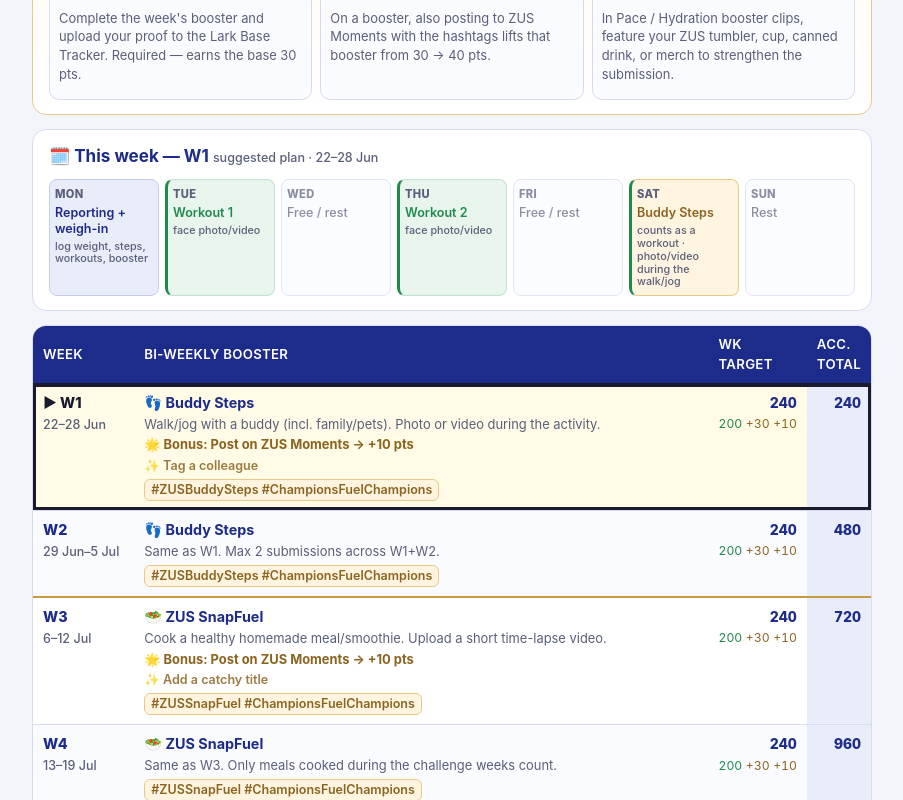
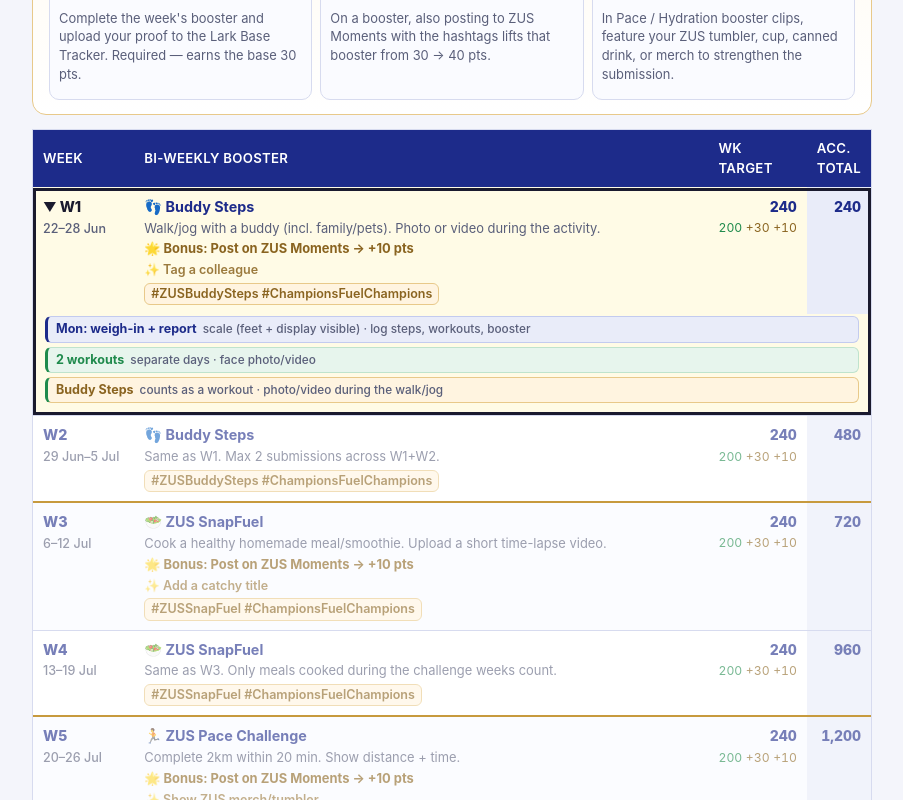
Before and after one commit to zhuhang-jasper/slimpossible-helper, a React (Vite) app: page / in a window 1280 px wide. Shown: the part 620-1420 px from the top of the page, without its empty margins (188-1091 px from the left). Built offline with nearby package versions, Linux system fonts and the light colour scheme.

Commit message:
feat: added scroll into view for expand collapse week

```diff
--- a/src/App.jsx
+++ b/src/App.jsx
@@ -1,3 +1,4 @@
+import { useState, useEffect, useRef, Fragment } from "react";
 import {
     WEEKLY_TASKS,
     BONUS_TASKS,
@@ -27,6 +28,32 @@
         return { ...b, total: acc, isCurrent: i === currentWeek, phaseStart };
     });
     const fmt = (n) => n.toLocaleString("en-US");
+
+    // Expandable 7-day plan: which week index is open (current week by default).
+    const [openWeek, setOpenWeek] = useState(currentWeek);
+    const rowRefs = useRef({});
+    const scrollRowIntoView = (i) => {
+        const row = rowRefs.current[i];
+        if (!row) return;
+        // account for the sticky table header so the row isn't hidden under it
+        const headerH =
+            document.querySelector(".tablecard thead")?.offsetHeight || 0;
+        const top =
+            row.getBoundingClientRect().top + window.scrollY - headerH;
+        window.scrollTo({ top, behavior: "smooth" });
+    };
+    const toggleWeek = (i) =>
+        setOpenWeek((cur) => {
+            const next = cur === i ? -1 : i;
+            // scroll the row into view when it opens (after the plan row renders)
+            if (next === i) requestAnimationFrame(() => scrollRowIntoView(i));
+            return next;
+        });
+
+    // Auto-scroll the current week into view on load/refresh.
+    useEffect(() => {
+        if (currentWeek >= 0) scrollRowIntoView(currentWeek);
+    }, []);
 
     return (
         <div className="wrap">
@@ -110,29 +137,6 @@
                 </div>
             </section>
 
-            {/* This week's suggested day-by-day plan (only during the challenge) */}
-            {currentWeek >= 0 && (
-                <section className="weekplan">
-                    <h2>
-                        🗓️ This week — {BOOSTERS[currentWeek].wk}{" "}
-                        <span className="wp-sub">
-                            suggested plan · {BOOSTERS[currentWeek].dates}
-                        </span>
-                    </h2>
-                    <div className="wp-grid">
-                        {buildDayPlan(BOOSTERS[currentWeek]).map((d) => (
-                            <div className={`wp-day ${d.kind}`} key={d.day}>
-                                <span className="wp-dow">{d.day}</span>
-                                <span className="wp-task">{d.label}</span>
-                                {d.cue && (
-                                    <span className="wp-cue">{d.cue}</span>
-                                )}
-                            </div>
-                        ))}
-                    </div>
-                </section>
-            )}
-
             {/* Booster rotation table */}
             <div className="tablecard">
                 <div className="scroll">
@@ -148,23 +152,37 @@
                             </tr>
                         </thead>
                         <tbody>
-                            {rows.map((b) => (
+                            {rows.map((b, i) => {
+                                const open = openWeek === i;
+                                return (
+                                    <Fragment key={b.wk}>
                                         <tr
-                                    key={b.wk}
+                                            ref={(el) =>
+                                                (rowRefs.current[i] = el)
+                                            }
                                             data-phase={b.phase}
-                                    className={`${b.isCurrent ? "current" : ""}${b.phaseStart ? " phase-start" : ""}`}
+                                            onClick={() => toggleWeek(i)}
+                                            className={`wkrow${b.isCurrent ? " current" : ""}${b.phaseStart ? " phase-start" : ""}${open ? " open" : ""}`}
                                         >
                                             <td className="wk">
-                                        {b.isCurrent ? "▶ " : ""}
+                                                {b.isCurrent && (
+                                                    <span className="caret">
+                                                        {open ? "▼" : "▶"}
+                                                    </span>
+                                                )}
                                                 {b.wk}
-                                        <span className="dates">{b.dates}</span>
+                                                <span className="dates">
+                                                    {b.dates}
+                                                </span>
                                             </td>
                                             <td>
                                                 <span className="booster">
                                                     {b.icon} {b.name}
                                                 </span>
                                                 <br />
-                                        <span className="post">{b.desc}</span>
+                                                <span className="post">
+                                                    {b.desc}
+                                                </span>
                                                 <br />
                                                 {b.bonus && (
                                                     <>
@@ -182,21 +200,68 @@
                                                         <br />
                                                     </>
                                                 )}
-                                        <span className="tag">{b.tags}</span>
+                                                <span className="tag">
+                                                    {b.tags}
+                                                </span>
                                             </td>
                                             <td className="wkmax">
                                                 <span className="wkmax-total">
                                                     {WEEK_MAX}
                                                 </span>
                                                 <span className="wkmax-base">
-                                            <b className="p-base">200</b>
-                                            <b className="p-boost">+30</b>
-                                            <b className="p-bonus">+10</b>
+                                                    <b className="p-base">
+                                                        200
+                                                    </b>
+                                                    <b className="p-boost">
+                                                        +30
+                                                    </b>
+                                                    <b className="p-bonus">
+                                                        +10
+                                                    </b>
                                                 </span>
                                             </td>
-                                    <td className="total">{fmt(b.total)}</td>
+                                            <td className="total">
+                                                {fmt(b.total)}
+                                            </td>
                                         </tr>
-                            ))}
+                                        {open && (
+                                            <tr
+                                                className={`planrow${b.isCurrent ? " current" : ""}`}
+                                            >
+                                                <td colSpan={4}>
+                                                    <div className="wp-strip">
+                                                        <ul className="wp-actions">
+                                                            {buildDayPlan(b).map(
+                                                                (d) => (
+                                                                    <li
+                                                                        key={
+                                                                            d.label
+                                                                        }
+                                                                        className={`wp-act ${d.kind}`}
+                                                                    >
+                                                                        <span className="wp-clabel">
+                                                                            {
+                                                                                d.label
+                                                                            }
+                                                                        </span>
+                                                                        {d.cue && (
+                                                                            <span className="wp-ccue">
+                                                                                {
+                                                                                    d.cue
+                                                                                }
+                                                                            </span>
+                                                                        )}
+                                                                    </li>
+                                                                ),
+                                                            )}
+                                                        </ul>
+                                                    </div>
+                                                </td>
+                                            </tr>
+                                        )}
+                                    </Fragment>
+                                );
+                            })}
                         </tbody>
                     </table>
                 </div>
--- a/src/data.js
+++ b/src/data.js
@@ -89,32 +89,24 @@
     mind: { isWorkout: false, proof: "reflection or photo at the talk" },
 };
 
-// Build this week's suggested Mon–Sun plan (NOT mandated by ZUS — a sensible spread).
-// If the booster is itself a workout, it fills one of the 3 workout slots (Sat),
-// so you only do 2 plain workouts + the booster. Otherwise the booster gets its own day.
-// Returns [{ day, kind, label, cue }]; kind drives styling.
+// Build this week's action checklist (NOT a daily schedule — just the things to do).
+// Always starts with Monday reporting, then weigh-in, workouts, and the booster.
+// If the booster is itself a workout, it counts as one workout (so 2 others + booster);
+// otherwise it's a separate action on top of 3 workouts.
+// Returns [{ kind, label, cue }]; kind drives styling (report / workout / booster / combo).
 export function buildDayPlan(booster) {
     const m = BOOSTER_META[booster.phase] || {};
-    const plan = [
-        { day: "Mon", kind: "report", label: "Reporting + weigh-in", cue: "log weight, steps, workouts, booster" },
-        { day: "Tue", kind: "workout", label: "Workout 1", cue: "face photo/video" },
-        { day: "Thu", kind: "workout", label: "Workout 2", cue: "face photo/video" },
+    const actions = [
+        { kind: "report", label: "Mon: weigh-in + report", cue: "scale (feet + display visible) · log steps, workouts, booster" },
     ];
     if (m.isWorkout) {
-        // booster itself counts as one of the 3 workouts → only 2 other workouts needed
-        plan.push({ day: "Sat", kind: "combo", label: booster.name, cue: `counts as a workout · ${m.proof}` });
-        plan.push({ day: "Wed", kind: "rest", label: "Free / rest", cue: "" });
-        plan.push({ day: "Fri", kind: "rest", label: "Free / rest", cue: "" });
+        actions.push({ kind: "workout", label: "2 workouts", cue: "separate days · face photo/video" });
+        actions.push({ kind: "combo", label: booster.name, cue: `counts as a workout · ${m.proof}` });
     } else {
-        // booster is its own task; still do a 3rd separate workout
-        plan.push({ day: "Sat", kind: "workout", label: "Workout 3", cue: "face photo/video" });
-        plan.push({ day: "Wed", kind: "booster", label: booster.name, cue: m.proof });
-        plan.push({ day: "Fri", kind: "rest", label: "Free / rest", cue: "" });
+        actions.push({ kind: "workout", label: "3 workouts", cue: "separate days · face photo/video" });
+        actions.push({ kind: "booster", label: booster.name, cue: m.proof });
     }
-    plan.push({ day: "Sun", kind: "rest", label: "Rest", cue: "" });
-    // keep Mon–Sun order
-    const order = ["Mon", "Tue", "Wed", "Thu", "Fri", "Sat", "Sun"];
-    return plan.sort((a, b) => order.indexOf(a.day) - order.indexOf(b.day));
+    return actions;
 }
 
 // Bi-weekly booster rotation. phase = colour-band grouping.
--- a/src/index.css
+++ b/src/index.css
@@ -39,33 +39,42 @@
 header.hero .sub{margin-top:6px;font-size:.86rem;opacity:.9;}
 header.hero .gold{color:#f0cf85;font-weight:700;}
 
-/* ---------- This week's suggested plan ---------- */
-.weekplan{
-  background:#fff;border:1px solid var(--line);border-radius:14px;
-  padding:14px 16px;margin-bottom:14px;
+/* ---------- Expandable action checklist (inside the booster table) ---------- */
+.wkrow{cursor:pointer;}
+/* slightly dim collapsed weeks; current + expanded weeks stay full opacity */
+.tablecard tbody tr.wkrow:not(.current):not(.open){opacity:.6;}
+.wkrow:hover{background:#f3f5ff;opacity:1;}
+.wkrow .caret{display:inline-block;margin-right:3px;color:var(--ink);font-size:.9em;}
+/* expanded week: distinct tint on both the week row and its plan row, so the
+   open week clearly stands apart from collapsed rows (overrides nth-child striping) */
+.tablecard tbody tr.wkrow.open:not(.current) > td{border-bottom:0;background:#f2f0ea;}
+.tablecard tbody tr.wkrow.open.current > td{border-bottom:0;}
+.tablecard tbody tr.planrow > td{padding:2px 12px 12px !important;background:#f2f0ea;border-top:0 !important;}
+.tablecard tbody tr.planrow.current > td{background:#fffbe6;}
+/* blue border wrapping the expanded (non-current) week + its plan row as one unit */
+.tablecard tbody tr.wkrow.open:not(.current) > td{box-shadow:inset 0 2px 0 var(--zus-blue);}
+.tablecard tbody tr.wkrow.open:not(.current) > td:first-child{box-shadow:inset 2px 0 0 var(--zus-blue), inset 0 2px 0 var(--zus-blue);}
+.tablecard tbody tr.wkrow.open:not(.current) > td:last-child{box-shadow:inset -2px 0 0 var(--zus-blue), inset 0 2px 0 var(--zus-blue);}
+.tablecard tbody tr.planrow:not(.current) > td{box-shadow:inset 2px 0 0 var(--zus-blue), inset -2px 0 0 var(--zus-blue), inset 0 -2px 0 var(--zus-blue);}
+.wp-strip{display:flex;flex-direction:column;gap:5px;}
+.wp-actions{list-style:none;margin:0;padding:0;display:flex;flex-direction:column;gap:4px;}
+.wp-act{
+  display:flex;align-items:baseline;gap:6px;flex-wrap:wrap;
+  border:1px solid var(--line);border-radius:6px;background:#fff;
+  padding:4px 8px;font-size:.7rem;line-height:1.3;
 }
-.weekplan h2{margin:0 0 10px;font-size:.95rem;color:var(--zus-blue);}
-.wp-sub{font-size:.7rem;font-weight:500;color:var(--muted);}
-.wp-grid{display:grid;grid-template-columns:repeat(7,1fr);gap:6px;}
-.wp-day{
-  border:1px solid var(--line);border-radius:8px;background:#fafbff;
-  padding:6px 5px;display:flex;flex-direction:column;gap:3px;min-width:0;
-}
-.wp-dow{font-size:.62rem;font-weight:800;text-transform:uppercase;letter-spacing:.03em;color:var(--muted);}
-.wp-task{font-size:.7rem;font-weight:600;line-height:1.25;}
-.wp-cue{font-size:.6rem;font-weight:500;color:var(--muted);line-height:1.2;margin-top:1px;}
-.wp-day.report{background:var(--zus-blue-light);border-color:#c3cbef;}
-.wp-day.report .wp-task{color:var(--zus-blue);}
-/* green left bezel = "counts as a workout" (plain workouts + the booster combo) */
-.wp-day.workout{background:#e7f5ed;border:1px solid #bfe3cd;border-left:3px solid var(--green);}
-.wp-day.workout .wp-task{color:var(--green);}
-.wp-day.booster{background:var(--boost);border-color:var(--boost-line);}
-.wp-day.booster .wp-task{color:#8a6420;}
-/* combo = booster that also counts as a workout: gold (booster) base + green workout bezel */
-.wp-day.combo{background:var(--boost);border:1px solid var(--boost-line);border-left:3px solid var(--green);}
-.wp-day.combo .wp-task{color:#8a6420;}
-.wp-day.rest{opacity:.7;}
-.wp-day.rest .wp-task{color:var(--muted);font-weight:500;}
+.wp-clabel{font-weight:700;}
+.wp-ccue{color:var(--muted);font-weight:500;font-size:.66rem;}
+/* every card gets a colour-coded left bezel matching its category */
+.wp-act.report{background:var(--zus-blue-light);border:1px solid #c3cbef;border-left:3px solid var(--zus-blue);}
+.wp-act.report .wp-clabel{color:var(--zus-blue);}
+.wp-act.workout{background:#e7f5ed;border:1px solid #bfe3cd;border-left:3px solid var(--green);}
+.wp-act.workout .wp-clabel{color:var(--green);}
+.wp-act.booster{background:var(--boost);border:1px solid var(--boost-line);border-left:3px solid var(--zus-gold);}
+.wp-act.booster .wp-clabel{color:#8a6420;}
+/* combo = booster that also counts as a workout: gold fill, green bezel for the workout double-duty */
+.wp-act.combo{background:var(--boost);border:1px solid var(--boost-line);border-left:3px solid var(--green);}
+.wp-act.combo .wp-clabel{color:#8a6420;}
 
 /* ---------- Weekly recurring summary ---------- */
 .recurring{
@@ -104,17 +113,18 @@
 .everyweek-scope{color:var(--muted);}
 
 /* ---------- Table ---------- */
+/* NOTE: no overflow:hidden here — it would break the sticky header.
+   Corners are rounded via the header cells + last row instead. */
+/* square corners — no border-radius here (also keeps the sticky header simple) */
 .tablecard{
-  background:#fff;border:1px solid var(--line);border-radius:14px;
-  overflow:hidden;
+  background:#fff;border:1px solid var(--line);
 }
-.scroll{overflow-x:auto;}
 .tablecard table{border-collapse:collapse;width:100%;font-size:.8rem;min-width:560px;}
 .tablecard thead th{
   background:var(--zus-blue);color:#fff;
   padding:9px 10px;text-align:left;font-weight:600;
   font-size:.74rem;letter-spacing:.02em;text-transform:uppercase;
-  position:sticky;top:0;
+  position:sticky;top:0;z-index:2;
 }
 .tablecard tbody td{padding:9px 10px;border-top:1px solid var(--line);vertical-align:top;}
 .tablecard tbody tr:nth-child(even){background:#fafbff;}
@@ -144,6 +154,9 @@
 /* phase divider: gold top-border on the first row of each new booster phase
    (skip the very first row — its border would read as a gold underline on the header) */
 .tablecard tbody tr.phase-start:not(:first-child) td{border-top:2px solid var(--zus-gold);}
+/* when an expanded week is also a phase start, the blue outline replaces the gold
+   divider on that row (avoids two stacked lines at the top edge) */
+.tablecard tbody tr.phase-start.open td{border-top-color:transparent;}
 
 /* current week: bold inner outline (inset shadow won't overflow the table) + highlight */
 .tablecard tbody tr.current td{
@@ -154,6 +167,12 @@
 .tablecard tbody tr.current td:first-child{box-shadow:inset 3px 0 0 var(--ink), inset 0 3px 0 var(--ink), inset 0 -3px 0 var(--ink);}
 .tablecard tbody tr.current td:last-child{box-shadow:inset -3px 0 0 var(--ink), inset 0 3px 0 var(--ink), inset 0 -3px 0 var(--ink);}
 .tablecard tbody tr.current td.wk{color:var(--ink);}
+/* when the current week's plan is expanded, the outline spans both rows:
+   drop the week row's bottom edge and let the plan row close it off */
+.tablecard tbody tr.current.open td{box-shadow:inset 0 3px 0 var(--ink);}
+.tablecard tbody tr.current.open td:first-child{box-shadow:inset 3px 0 0 var(--ink), inset 0 3px 0 var(--ink);}
+.tablecard tbody tr.current.open td:last-child{box-shadow:inset -3px 0 0 var(--ink), inset 0 3px 0 var(--ink);}
+.tablecard tbody tr.planrow.current td{background:#fffbe6;box-shadow:inset 3px 0 0 var(--ink), inset -3px 0 0 var(--ink), inset 0 -3px 0 var(--ink);}
 
 /* ---------- Legend / footer ---------- */
 .legend{
@@ -172,7 +191,6 @@
   header.hero h1{font-size:1.25rem;}
   body{padding:14px 8px 40px;}
   .pill-row{grid-template-columns:1fr;}
-  .wp-grid{grid-template-columns:repeat(2,1fr);} /* 7-day strip wraps to 2 cols on phones */
 
   /* table fits the viewport — drop the min-width and the least-essential column */
   .tablecard table{min-width:0;font-size:.74rem;}
@@ -182,14 +200,18 @@
   .tablecard td.total{display:none;} /* hide cumulative total on mobile */
   /* Acc.total is hidden, so the current-week right border must move to Wk target */
   .tablecard tbody tr.current td.wkmax{box-shadow:inset -3px 0 0 var(--ink), inset 0 3px 0 var(--ink), inset 0 -3px 0 var(--ink);}
+  .tablecard tbody tr.current.open td.wkmax{box-shadow:inset -3px 0 0 var(--ink), inset 0 3px 0 var(--ink);} /* no bottom when plan open */
+  /* same right-border relocation for the expanded (non-current) week's blue outline */
+  .tablecard tbody tr.wkrow.open:not(.current) td.wkmax{box-shadow:inset -2px 0 0 var(--zus-blue), inset 0 2px 0 var(--zus-blue);}
   .wkmax-base{font-size:.7rem;}    /* keep the 200+30+10 breakdown, just smaller */
   .wkmax-base b{display:block;margin-left:0;} /* stack 200 / +30 / +10 vertically */
   .tag{white-space:normal;}
-  /* let the week column shrink: allow the date to wrap onto multiple lines */
-  td.wk{white-space:normal;}
+  /* week column: allow dates to wrap, but give it enough width to avoid
+     breaking into too many lines on the longer date ranges */
+  td.wk{white-space:normal;min-width:58px;}
   .dates{white-space:normal;word-spacing:-1px;}
   /* tighter corners on small screens */
-  .tablecard,.recurring,.legend,header.hero{border-radius:8px;}
+  .recurring,.legend,header.hero{border-radius:8px;}
   /* legend: match the other section cards' padding/spacing on mobile */
   .legend{padding:14px 16px;line-height:1.5;}
   .legend h2{margin:0 0 10px;}
```
Also changed, not shown: 1 other file (tests, documents, lock files or other folders). Lines whose indentation alone changed are shown as unchanged.
